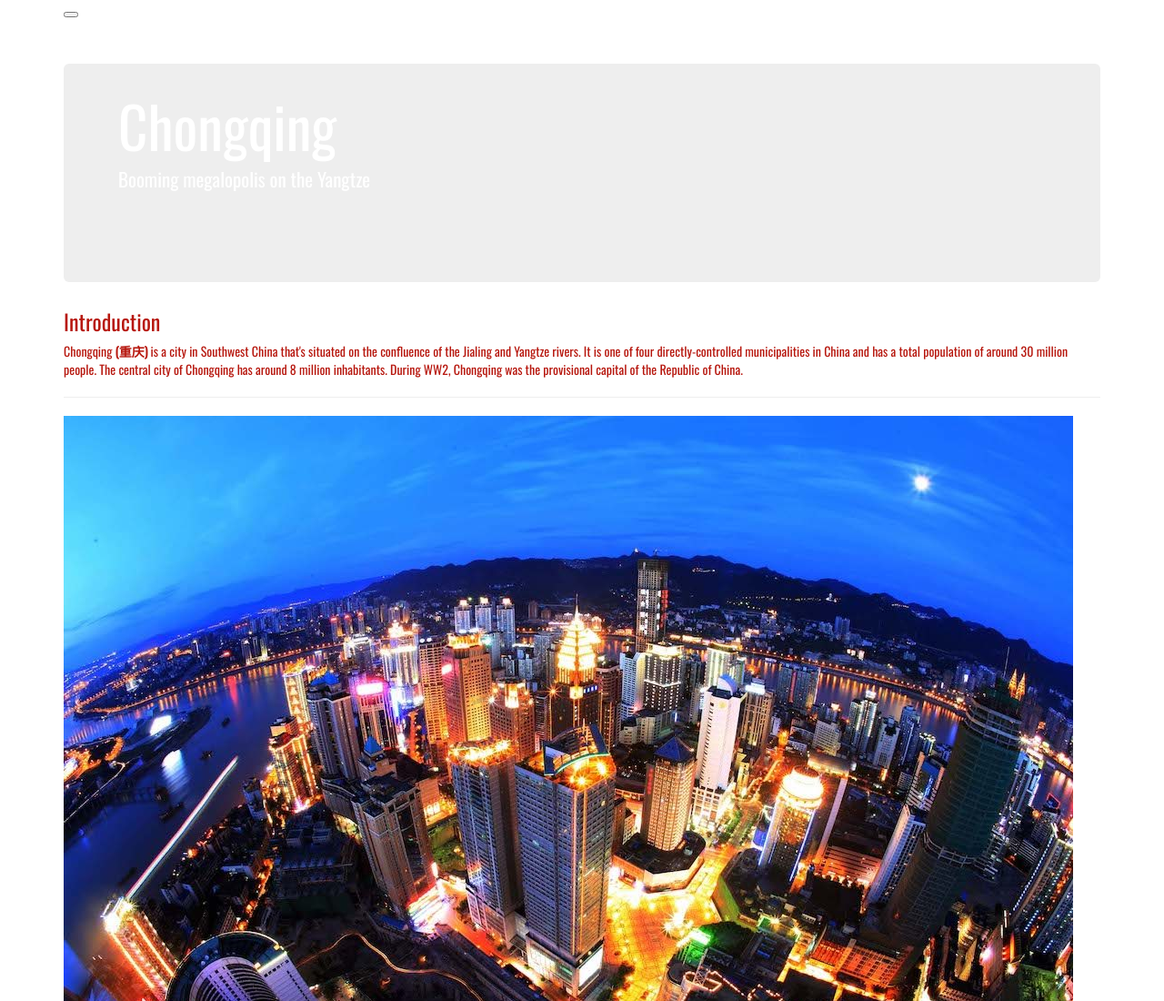
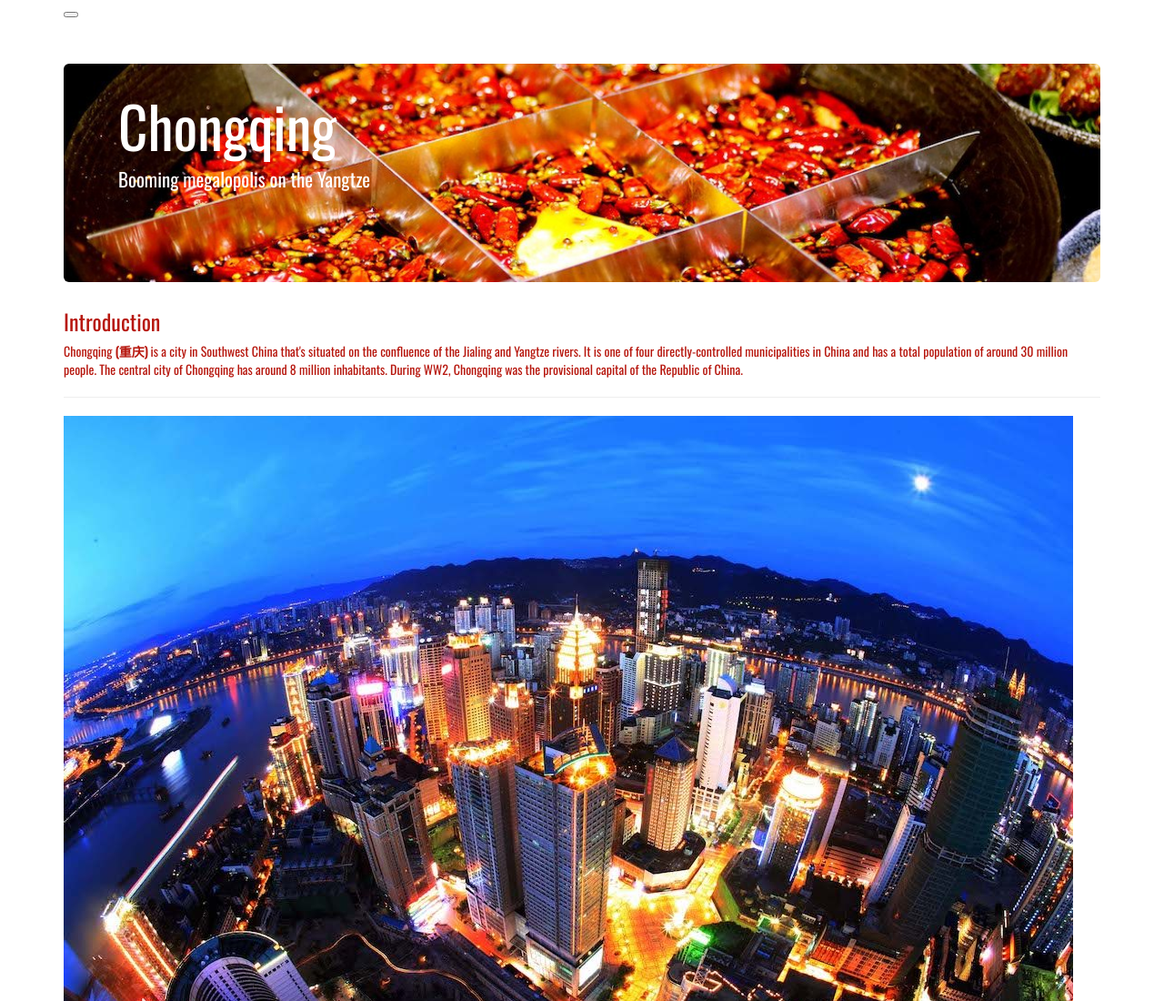
Before and after one commit to tupelobound/chongqing-guide, a plain HTML site: page index.html in a window 1280 px wide. Shown: the top 1100 px of the page at 91% size. Drawn offline with nearby package versions, Linux system fonts and the light colour scheme; the site is published under a folder, as on GitHub Pages, so addresses that start at the root find nothing.

Commit message:
Changed path of jumbotron background image

```diff
--- a/styles/style.css
+++ b/styles/style.css
@@ -23,7 +23,8 @@ a:visited {
 }
 
 .jumbotron {
-    background-image: url(/chongqing-guide/images/hotpot-1.jpg);
+    /*background-image: url(/chongqing-guide/images/hotpot-1.jpg);*/
+    background-image: url(../images/hotpot-1.jpg);
     background-size: cover;
     background-position: center center;
     color: white;
```
